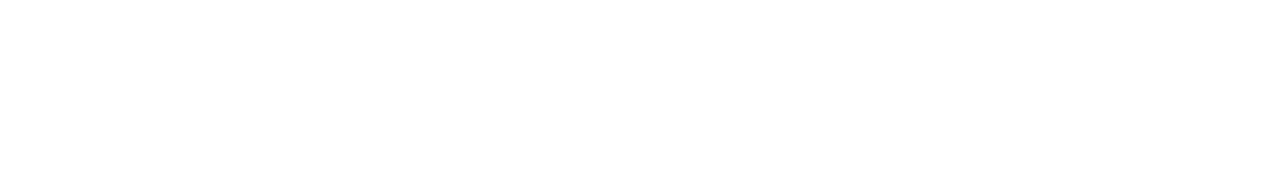
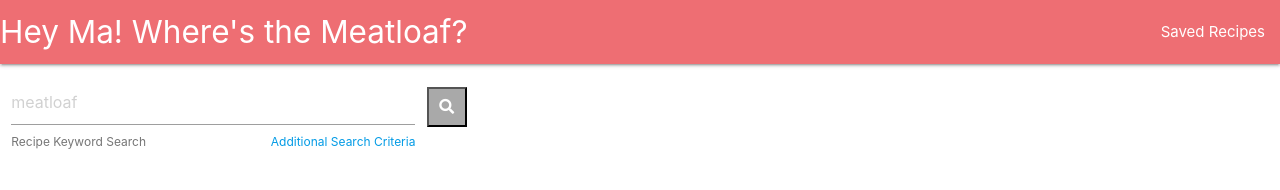
Before and after one commit to harveyb4b/where-is-the-meatloaf, a plain HTML site: page index.html in a window 1280 px wide. Drawn offline with nearby package versions, Linux system fonts and the light colour scheme; no server answers.

Commit message:
Feature/home page html (#4)
* add assets folder and style

* mid-way through meeting push

Co-authored-by: christina-edu <christina-edu@users.noreply.github.com>

```diff
--- a/assets/script.js
+++ b/assets/script.js
@@ -0,0 +1,16 @@
+
+
+var appId = "820ec0b8"
+var appKey = "04c431218d56d654849a5ee10439cbba"
+var queryURL = `https://api.edamam.com/search?app_id=${appId}&app_key=${appKey}&q=chicken`
+console.log(queryURL);
+
+$.ajax({
+    url: queryURL,
+    method: "GET"
+})
+    .then(function (response) {
+
+        console.log(response);
+
+});
--- a/assets/style.css
+++ b/assets/style.css
@@ -1,3 +1,16 @@
-.p {
-    color: black
+.searchBtn {
+    background-color: darkgray;
+    color: white;
+    height: 40px;
+    width: 40px;
+  }
+
+.searchBtn i:hover {
+font-size: 20px;
+transition: all .3s ease-in-out;
 }
+
+.criteriaLink {
+    text-align: right;
+    font-size: 9pt;
+}
--- a/index.html
+++ b/index.html
@@ -1,11 +1,50 @@
-
 <!DOCTYPE html>
 <html lang="en">
 <head>
     <meta charset="UTF-8">
-    <title>Document</title>
+    <title>Ma! The Meatloaf!</title>
+    <link rel="stylesheet" href="https://cdnjs.cloudflare.com/ajax/libs/materialize/1.0.0/css/materialize.min.css"/>
+    <link rel="stylesheet" href="https://use.fontawesome.com/releases/v5.8.1/css/all.css"/>
+    <link rel="stylesheet" href="./assets/style.css"/>
 </head>
-<body>
+    <body>
+        <nav>
+            <div class="nav-wrapper">
+              <a href="#" class="brand-logo">Hey Ma! Where's the Meatloaf?</a>
+              <ul id="nav-mobile" class="right hide-on-med-and-down">
+                <li><a href="saved-recipes.html">Saved Recipes</a></li>
+              </ul>
+            </div>
+          </nav>
+          <div class="row">
+            <div class="input-field col s4">
+              <input id="keyword-search" type="text" placeholder="meatloaf" class="validate">
+              <label for="keyword-search"></label>
+              <div class="row">
+                <div class="col s6">
+                    <span class="helper-text">Recipe Keyword Search</span>
+                </div>
+                <div class="col s6 criteriaLink">
+                    <a href="#">Additional Search Criteria</a>
+                </div>
+              </div>
+            </div>
+            <br>
+            <button class="searchBtn" id="searchBtn">
+                <i class="fa fa-search"></i>
+            </button>
+          </div>
 
-</body>
+          <div class="recipeResults">
+
+
+          </div>
+
+
+
+
+        <script src="https://cdnjs.cloudflare.com/ajax/libs/materialize/1.0.0/js/materialize.min.js"></script>
+        <script src="https://cdnjs.cloudflare.com/ajax/libs/jquery/3.2.1/jquery.min.js"></script>
+        <script src="./assets/script.js"></script>
+    </body>
 </html>
```
Also changed, not shown: saved-recipes.html (added, +18 -0 lines), test.txt (deleted).
